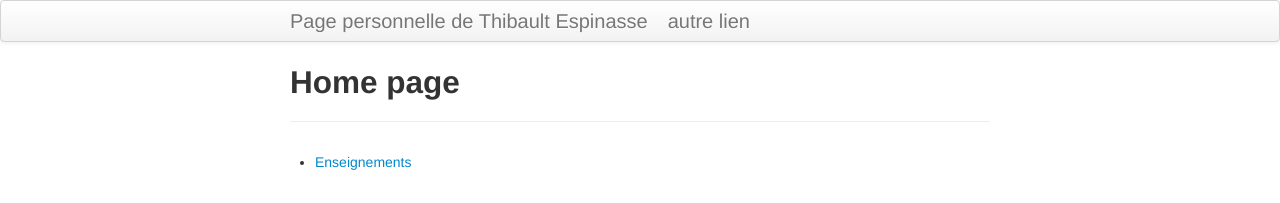
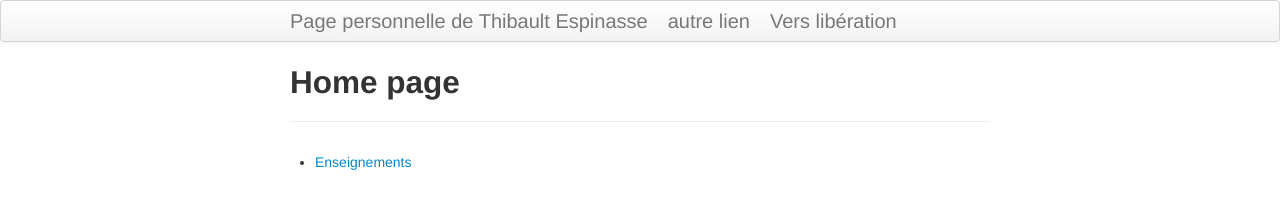
Before and after one commit to thibaultespinasse/home_page, a Jekyll site: the page built from index.md, in a window 1280 px wide. Shown: the top 203 px of the page. Built offline with Jekyll 4.4.1, drawn with Linux system fonts in a browser that asks for light colours.

Commit message:
Update default.html

```diff
--- a/_includes/themes/twitter/default.html
+++ b/_includes/themes/twitter/default.html
@@ -33,7 +33,7 @@
         <div class="container-narrow">
           <a class="brand" href="{{ HOME_PATH }}">{{ site.title }}</a>
           <a class="brand" href="{{ HOME_PATH }}">{{ site.title2 }}</a>
-          <a class="brand" href={{site.title3.path}}>{{ site.title3 }}</a>
+          <a class="brand" href={{site.link3.path}}>{{ site.link3.title }}</a>
         </div>
       </div>
     </div>
```
